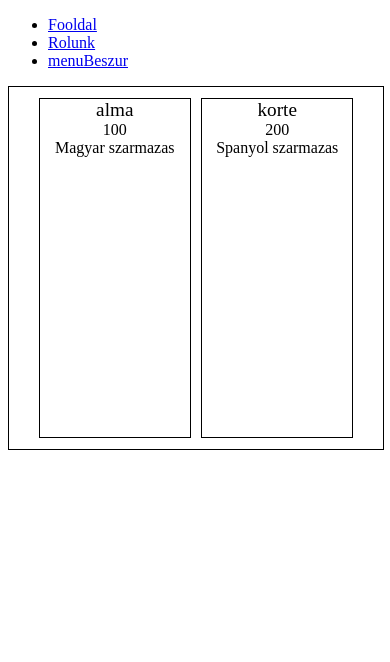
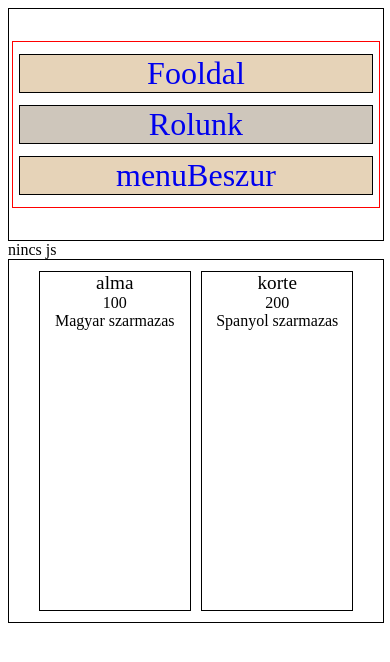
Before and after one commit to szabolcs130/szakdolgozat, a PHP site: page /Szakdolgozat/?oldal=Fooldal in a window 390 px wide. Shown: the top 662 px of the page. Run offline with PHP 8.4, Linux system fonts and the light colour scheme; data comes from the database, SQL or seed files in the repository.

Commit message:
menu css es kereskor fajlok megletenek ellenorzese

```diff
--- /dev/null
+++ b/client/css/menu.css
@@ -0,0 +1,63 @@
+#menuk{
+       width: 100%;
+       min-width: auto;
+       display: flex;
+       justify-content: center;
+       align-items: center;
+       /*flex-wrap: wrap;*/
+       flex-direction: row;
+       border: 1px solid black;
+      /* margin-left: auto;
+       margin-right: auto;*/
+}
+#menuUl{
+    width: 98%;
+    min-width: auto;
+    display: flex;
+    flex-direction: row;
+    align-items: center;
+    justify-content: center;
+    padding: 0px;
+    border: 1px solid red;
+}
+.menuLi{
+    width: 96%;
+    min-width: auto;
+    display: flex;
+    align-items: center;
+    justify-content: center;
+    list-style: none;
+    border: 1px solid black;
+    margin-left: 2px;
+    margin-right: 2px;
+}
+#menuUl .menuLi:nth-child(odd){
+background-color: rgb(230, 211, 184);
+}
+#menuUl .menuLi:nth-child(even){
+background-color: rgb(206, 198, 187);
+}
+.menuA{
+    text-decoration: none;
+}
+
+@media screen and (max-width: 768px) {
+    #menuk{
+        width: 100%;
+    }
+    #menuUl{
+        display: flex;
+        justify-content: center;
+        align-items: center;
+        width: 98%;
+        min-width: auto;
+        font-size: 2rem;
+        padding-top: 12px;
+        flex-direction: column;
+    }
+    .menuLi{
+        width: 96%;
+        min-width: auto;
+        margin-bottom: 12px;
+    }
+}
--- a/server/request.php
+++ b/server/request.php
@@ -6,7 +6,11 @@ class Request{
         spl_autoload_register(function ($osztaly){
             $osztaly=strtolower($osztaly);
             $osztaly=str_replace("\\","/",$osztaly);
-            require_once($osztaly.".php");
+            if (file_exists($osztaly.".php")) {
+                require_once($osztaly.".php");
+            }else{
+                //logolni:nem elerheto a kert fajl!!!;
+            }
         });
     }
     public static function GetKeres(){
@@ -24,11 +28,12 @@ class Request{
                     $controller='Server\\Controller\\'.$ertek["nev_menu"].'Controller';
                     if (class_exists($controller) && method_exists($controller,"main")) {
                         self::SetCssFajl($ertek["nev_menu"]);
+                        self::SetCssFajl("menu");
                         self::SetJsFajl($ertek["nev_menu"]);
                         $controller::main();
                     }else{
                         echo "A kert tartalom nem elerheto!";
-                        //logolni, ha osztaly vagy metodus nem elerheto!!
+                        //logolni:kert osztaly vagy metodus nem elerheto!!!
                     }
                     break;
                 }
@@ -36,13 +41,24 @@ class Request{
         }
         return null;
     }
-    public static function SetCssFajl($fajl){ ?>
+    public static function SetCssFajl($fajl){
+        if (file_exists('./client/css/'.$fajl.'.css')) {
+            ?>
                 <link rel="stylesheet" href="./client/css/<?php echo $fajl;?>.css?v=1">
-        <?php
+            <?php
+        }else{
+            //logolni:kert css nem elerheto!!!
+        }
     }
-    public static function SetJsFajl($fajl){ ?>
+    public static function SetJsFajl($fajl){
+        if (file_exists('./client/js/'.$fajl.'.js')) {
+            ?>
             <script src="./client/js/<?php echo $fajl;?>.js?v=1"></script>
         <?php
+        }else{
+            echo "nincs js";
+            //logolni:kert js nem elerheto!!!
+        }
     }
 
 }
```
